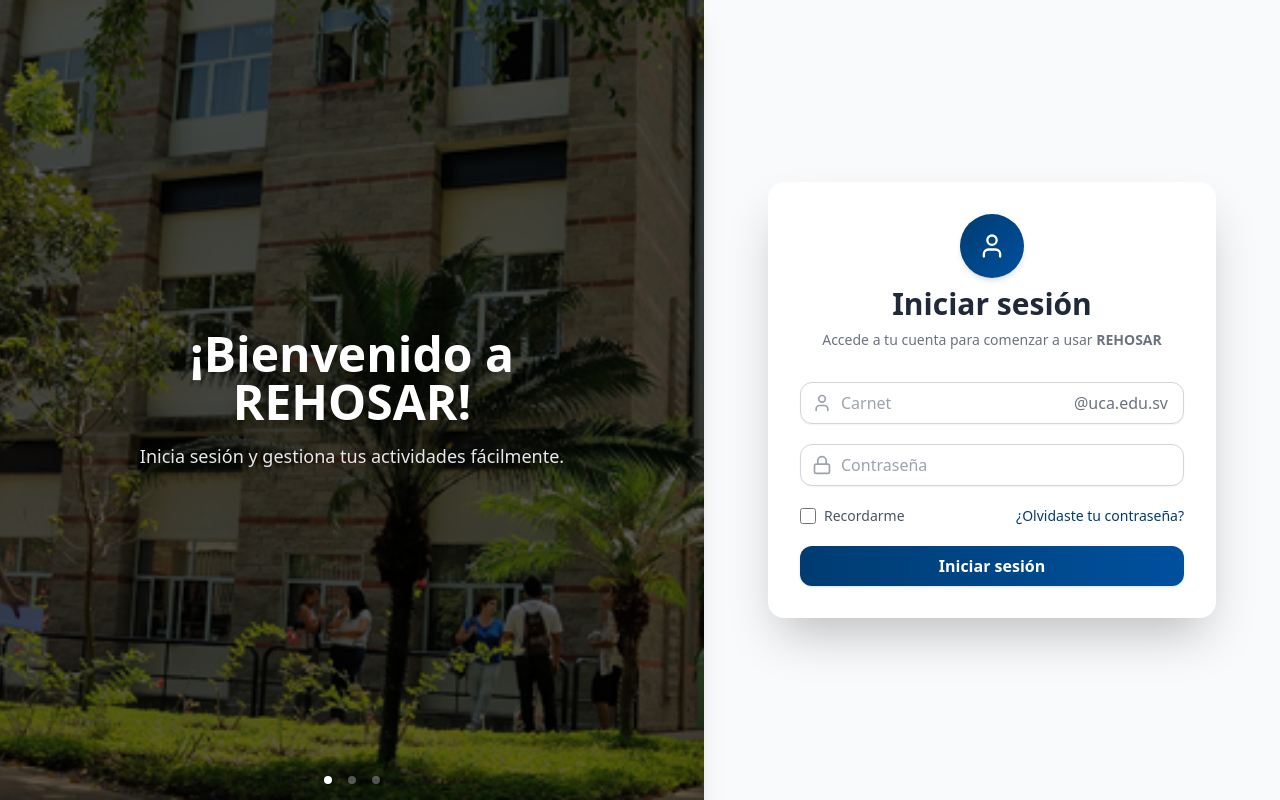
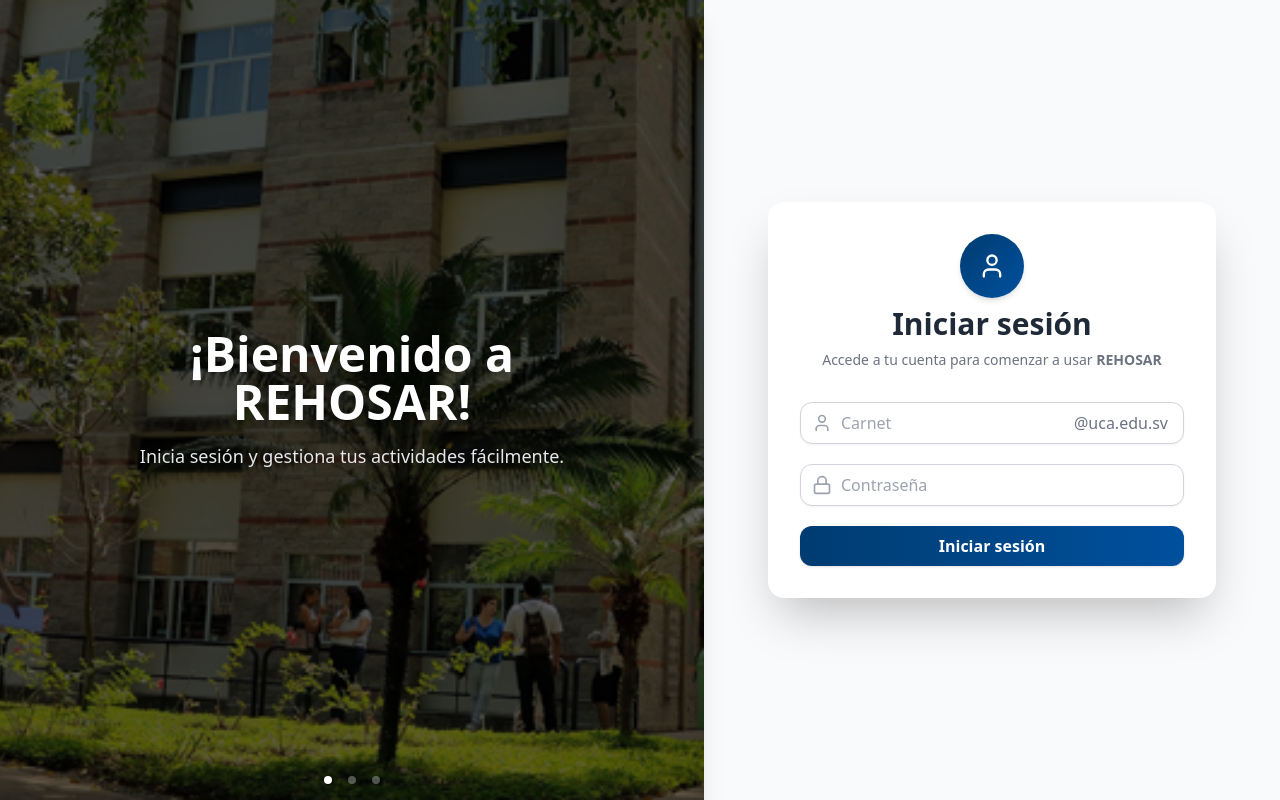
Before and after one commit to PNC-012025/pnc-proyecto-final-frontend-ft-grupo-08-s02, a React (Vite) app: page /login in a window 1280 px wide. Built offline with nearby package versions, Linux system fonts and the light colour scheme; no server answers.

Commit message:
feat: Se corrigo el login

```diff
--- a/src/pages/Login/Login.tsx
+++ b/src/pages/Login/Login.tsx
@@ -152,22 +152,6 @@
                             />
                         </div>
 
-                        {/* Recordar + Olvidaste contraseña */}
-                        <div className="flex items-center justify-between text-sm">
-                            <label className="flex items-center space-x-2 text-gray-600">
-                                <input
-                                    type="checkbox"
-                                    name="remember"
-                                    checked={values.remember}
-                                    onChange={handleChange}
-                                    className="h-4 w-4 text-[#003c71] border-gray-300 rounded focus:ring-[#003c71]"
-                                />
-                                <span>Recordarme</span>
-                            </label>
-                            <Link to="/forgot-password" className="text-[#003c71] hover:underline">
-                                ¿Olvidaste tu contraseña?
-                            </Link>
-                        </div>
 
                         {/* Submit */}
                         <button
```
